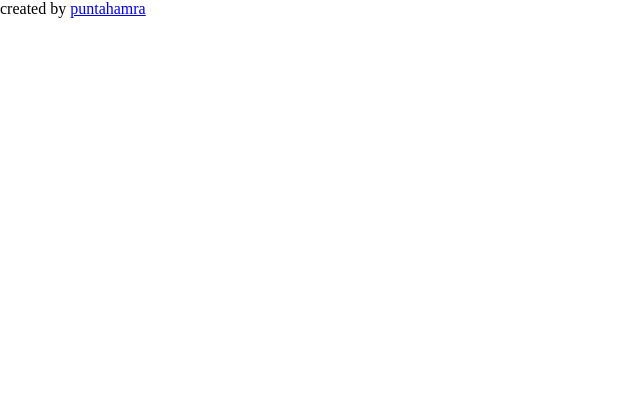
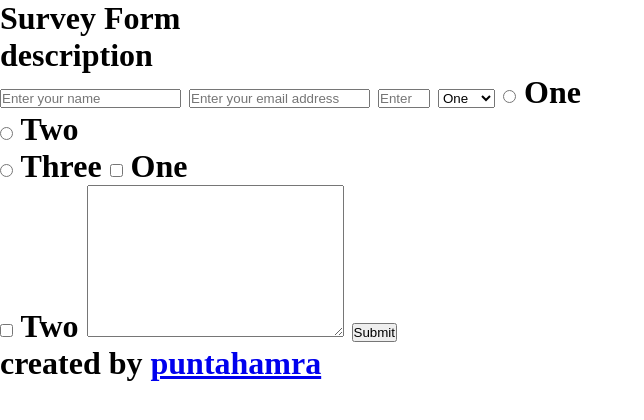
Before and after one commit to golden-frog/survey-form, a plain HTML site: page index.html in a window 1280 px wide. Shown: the whole page, without its empty margins (0-644 px from the left). Drawn offline with Linux system fonts and the light colour scheme.

Commit message:
Added the user stories for the project.

```diff
--- a/index.html
+++ b/index.html
@@ -9,6 +9,49 @@
 </head>
 
 <body>
+
+  <h1 id="title">Survey Form</title>
+
+  <p id="description">description</p>
+
+  <!-- start form -->
+
+  <form id="survey-form">
+
+    <label id="name-label" for "name">
+      <input id="name" type=“text” placeholder="Enter your name" required>
+    </label>
+
+    <label id="email-label" for "email">
+      <input id="email" type="email" placeholder="Enter your email address" required>
+    </label>
+
+    <label id="number-label" for "number">
+      <input id="number" type="number" min="0" max="10" placeholder="Enter a number">
+    </label>
+
+    <select id="dropdown" name="dropdown">
+      <option value="one">One</option>
+      <option value="two">Two</option>
+      <option value="three">Three</option>
+      <option value="four">Four</option>
+    </select>
+
+    <input type="radio" name="radio" value="one"> One<br>
+    <input type="radio" name="radio" value="two"> Two<br>
+    <input type="radio" name="radio" value="three"> Three
+
+    <input type="checkbox" name="checkbox" value="one"> One<br>
+    <input type="checkbox" name="checkbox" value="two"> Two
+
+    <textarea name="comments" rows="10" cols="30">
+    </textarea>
+
+    <button id="submit" type=“submit”>Submit</button>
+
+  </form>
+
+  <!-- end form -->
 
   <!-- start footer -->
 
```
